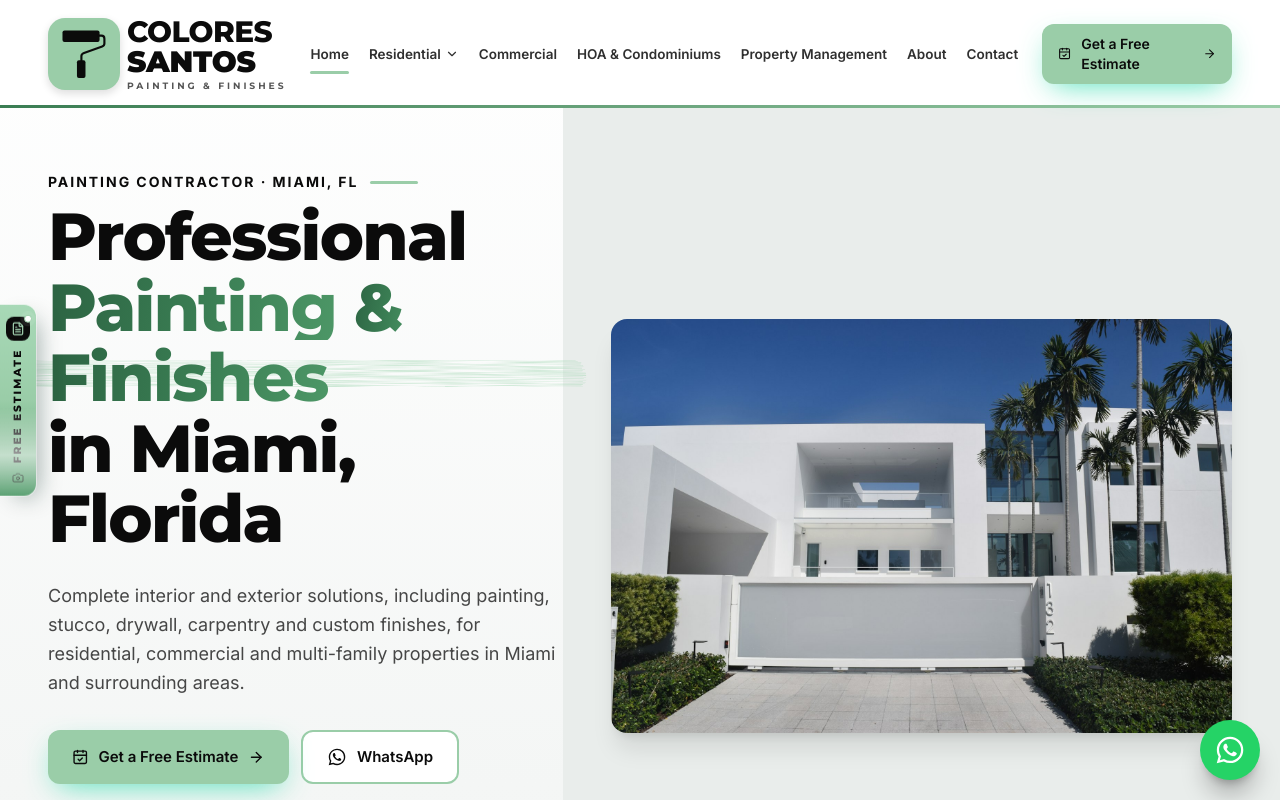
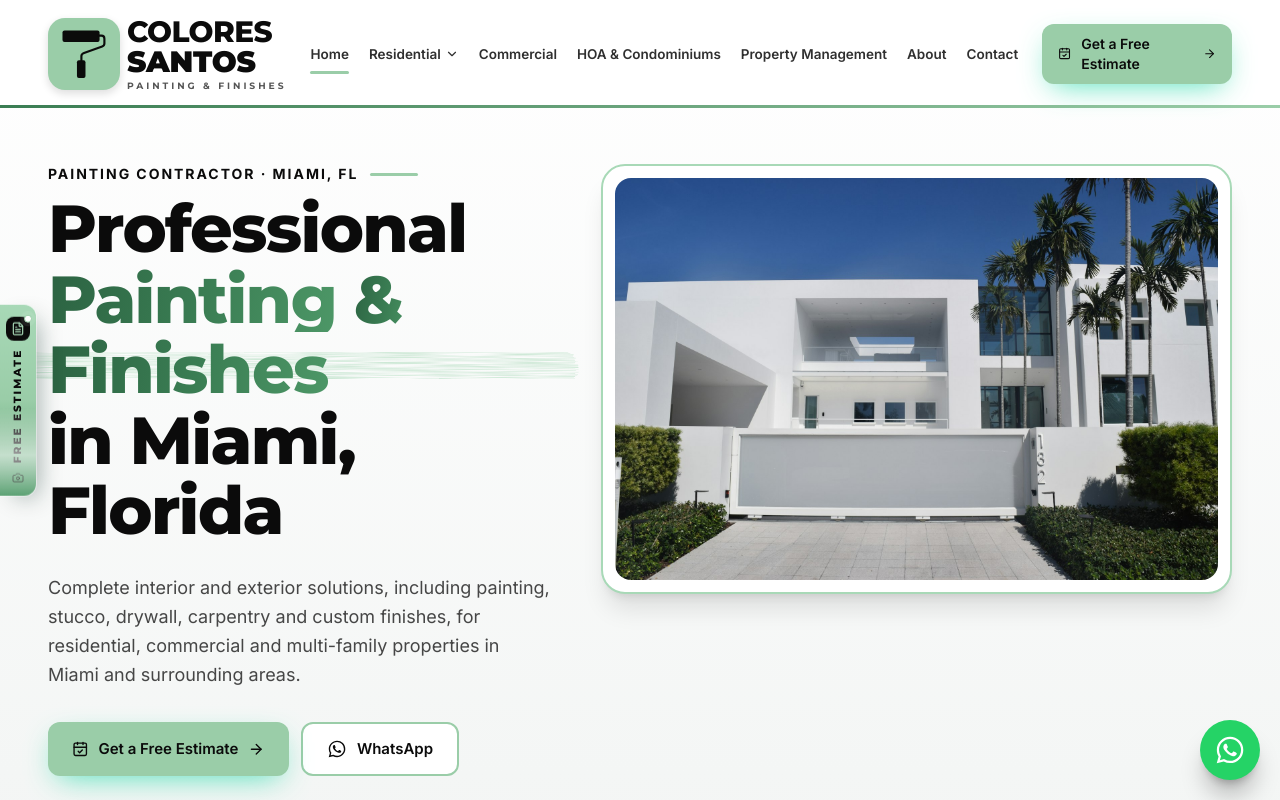
Before and after one commit to Guillemuhana/colores-santos, a React (Vite) app: page / in a window 1280 px wide. Shown: the top 800 px of the page. Built offline with nearby package versions, Linux system fonts and the light colour scheme.

Commit message:
Align hero images with headings and add visible photo frame

```diff
--- a/src/components/sections.jsx
+++ b/src/components/sections.jsx
@@ -12,8 +12,8 @@ const wrap = 'mx-auto max-w-[1760px] px-5 md:px-8 xl:px-12 2xl:px-16'
 export function PageHero({ crumbs, eyebrow, title, green, intro, image, alt, children, tall = false }) {
   return (
     <section className="relative overflow-hidden bg-gradient-to-b from-white to-mist/60 pt-[92px] md:pt-[108px]">
-      <div className={`${wrap} grid items-center gap-8 lg:grid-cols-[minmax(0,1fr)_minmax(0,1.25fr)] ${tall ? 'lg:min-h-[max(640px,calc(100svh-108px))]' : 'lg:min-h-[max(560px,calc(100svh-108px))]'}`}>
-        <div className="relative z-10 py-10 lg:py-16">
+      <div className={`${wrap} grid items-start gap-8 py-10 lg:grid-cols-[minmax(0,1fr)_minmax(0,1.25fr)] lg:gap-12 lg:py-14 ${tall ? 'lg:min-h-[640px]' : 'lg:min-h-[560px]'}`}>
+        <div className="relative z-10 min-w-0">
           {crumbs && (
             <motion.nav aria-label="Breadcrumb" initial={{ opacity: 0 }} animate={{ opacity: 1 }} className="mb-6 flex flex-wrap items-center gap-1 text-sm font-semibold">
               {crumbs.map(([label, to], i) => (
@@ -31,11 +31,11 @@ export function PageHero({ crumbs, eyebrow, title, green, intro, image, alt, chi
           {children}
         </div>
 
-        <div className="relative -mx-5 flex items-center justify-center bg-mist p-5 sm:p-8 md:-mx-8 lg:absolute lg:bottom-0 lg:right-0 lg:top-[108px] lg:mx-0 lg:w-[56%] lg:p-8 xl:p-12">
+        <div className="relative flex min-w-0 items-start justify-center self-start rounded-3xl border-2 border-brand-300 bg-white p-2 shadow-xl sm:p-3">
           <img
             src={image}
             alt={alt || `${title.join(' ')} in Miami, FL`}
-            className="block h-auto max-h-[70svh] w-auto max-w-full rounded-2xl object-contain shadow-xl lg:max-h-[calc(100svh-172px)]"
+            className="block h-auto max-h-[70svh] w-auto max-w-full rounded-2xl object-contain lg:max-h-[680px]"
             fetchPriority="high"
           />
         </div>
```
